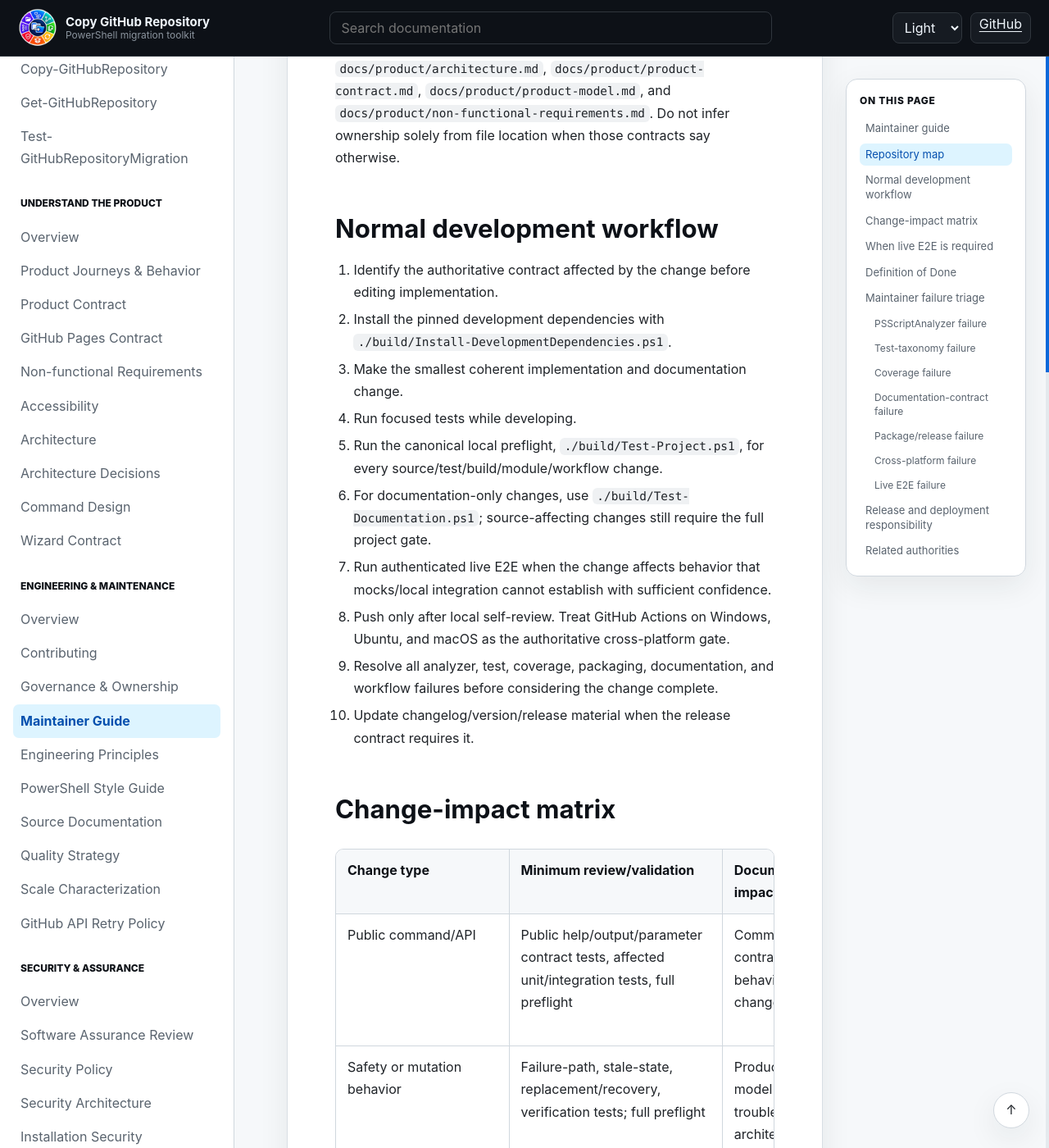
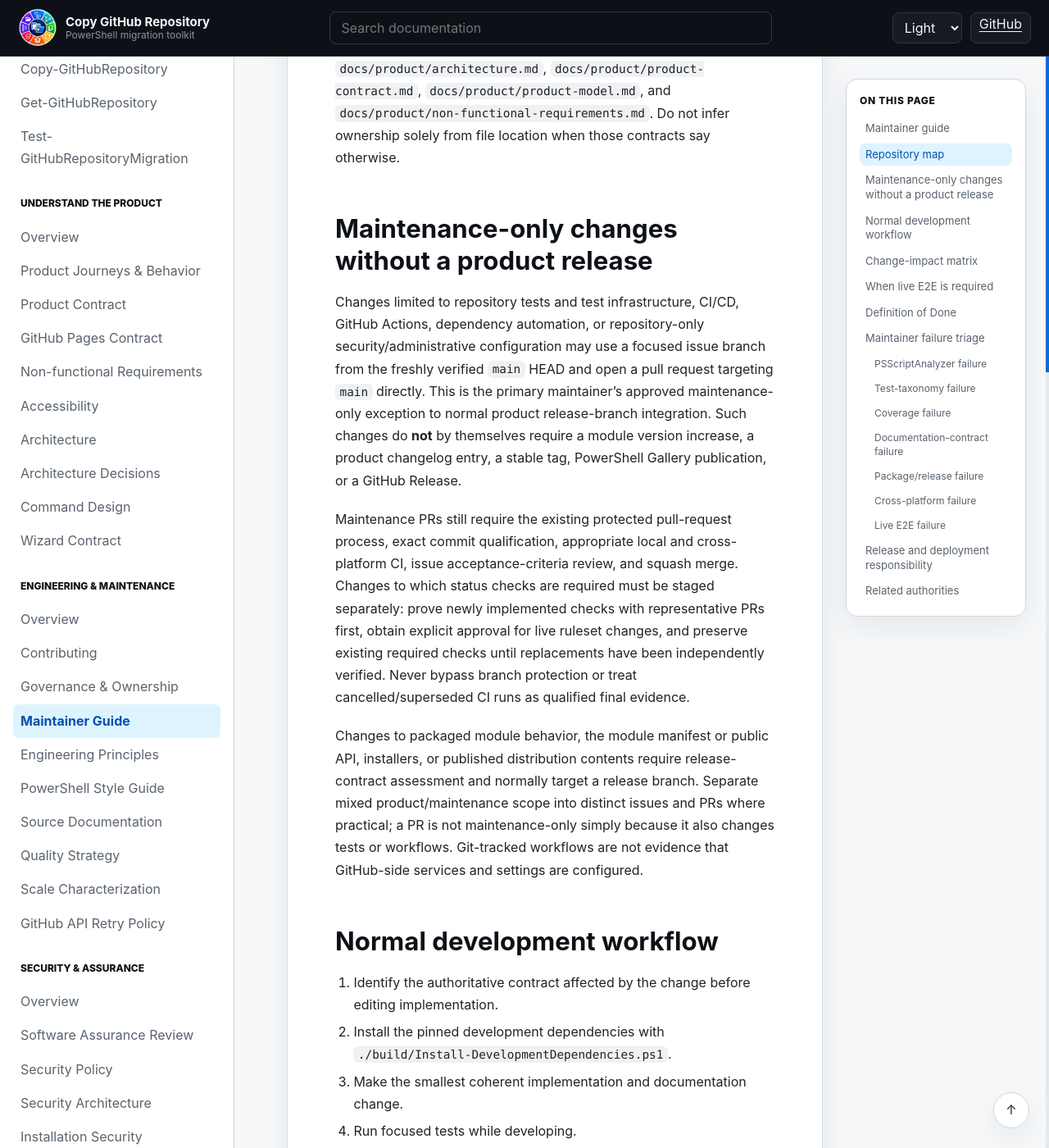
Before and after one commit to infoconex/copy-github-repo, a Jekyll site: the page built from docs/engineering/maintainer-guide.md, in a window 1280 px wide and 1400 px high, scrolled down 2645 px. Shown: the whole window at 82% size. Built offline with Jekyll 4.4.1, drawn with Linux system fonts in a browser that asks for light colours.

Commit message:
docs: define direct-to-main maintenance policy and safe required-check rollout (#149)

```diff
--- a/docs/engineering/maintainer-guide.md
+++ b/docs/engineering/maintainer-guide.md
@@ -28,6 +28,14 @@ This guide is the contributor/maintainer map for making changes safely and knowi
 | `CHANGELOG.md` | User-visible release change history | Changes that affect released behavior or distribution |
 
 The current architecture and behavioral boundaries are authoritative in `docs/product/architecture.md`, `docs/product/product-contract.md`, `docs/product/product-model.md`, and `docs/product/non-functional-requirements.md`. Do not infer ownership solely from file location when those contracts say otherwise.
+
+## Maintenance-only changes without a product release
+
+Changes limited to repository tests and test infrastructure, CI/CD, GitHub Actions, dependency automation, or repository-only security/administrative configuration may use a focused issue branch from the freshly verified `main` HEAD and open a pull request targeting `main` directly. This is the primary maintainer's approved maintenance-only exception to normal product release-branch integration. Such changes do **not** by themselves require a module version increase, a product changelog entry, a stable tag, PowerShell Gallery publication, or a GitHub Release.
+
+Maintenance PRs still require the existing protected pull-request process, exact commit qualification, appropriate local and cross-platform CI, issue acceptance-criteria review, and squash merge. Changes to which status checks are required must be staged separately: prove newly implemented checks with representative PRs first, obtain explicit approval for live ruleset changes, and preserve existing required checks until replacements have been independently verified. Never bypass branch protection or treat cancelled/superseded CI runs as qualified final evidence.
+
+Changes to packaged module behavior, the module manifest or public API, installers, or published distribution contents require release-contract assessment and normally target a release branch. Separate mixed product/maintenance scope into distinct issues and PRs where practical; a PR is not maintenance-only simply because it also changes tests or workflows. Git-tracked workflows are not evidence that GitHub-side services and settings are configured.
 
 ## Normal development workflow
 
```
